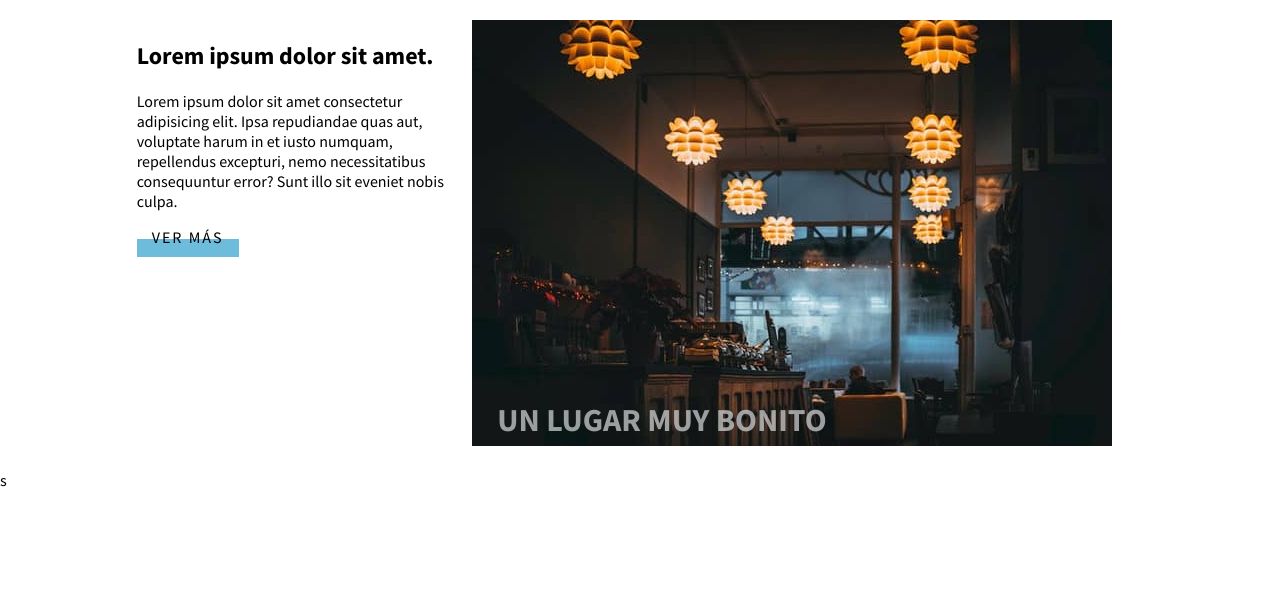
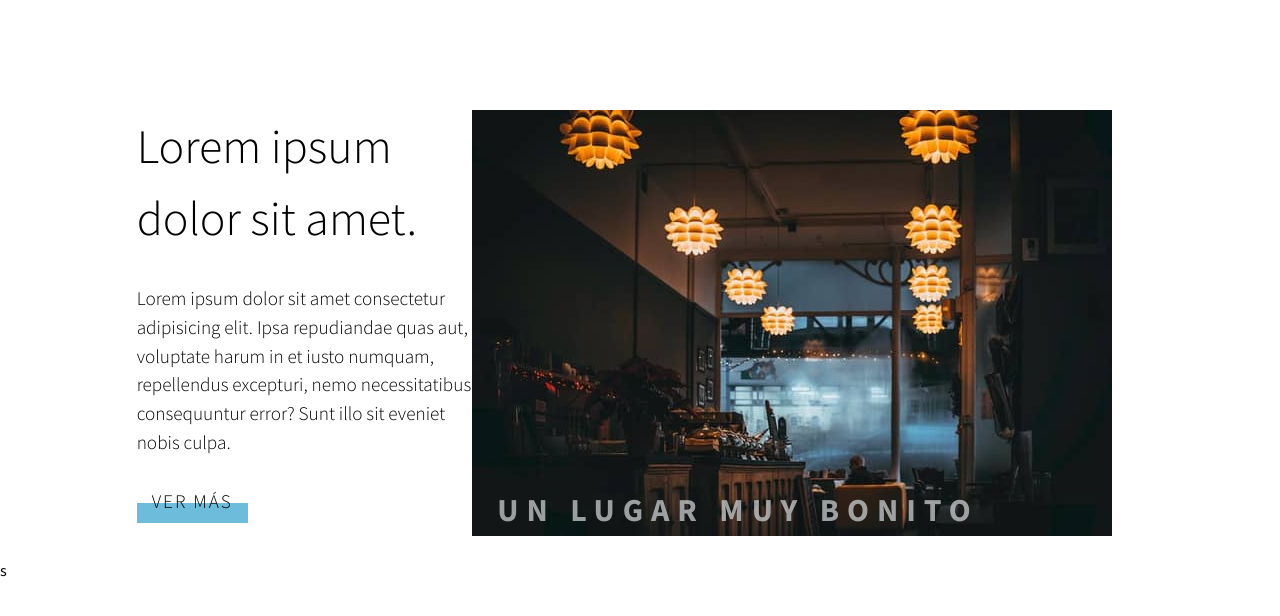
Before and after one commit to edex-13/edex-restaurant, a website built with webpack: page public/index.html in a window 1280 px wide. Built offline with nearby package versions, Linux system fonts and the light colour scheme.

Commit message:
implementacion de las fonts

```diff
--- a/public/index.html
+++ b/public/index.html
@@ -12,7 +12,7 @@
             <div class="grid">
                <div class="container">
                   <div class="grid-main-area">
-                     <div class="main-text">
+                     <div class="text">
                         <h1>Lorem ipsum dolor sit amet.</h1>
                         <p>
                            Lorem ipsum dolor sit amet consectetur adipisicing elit. Ipsa repudiandae quas aut, voluptate harum in et iusto numquam, repellendus excepturi, nemo
--- a/src/styles/sass/app.scss
+++ b/src/styles/sass/app.scss
@@ -1,7 +1,7 @@
 @import url('https://fonts.googleapis.com/css2?family=Source+Sans+Pro:wght@300;400;700&display=swap');
 @import './modules/_variables';
 @import './modules/_mixins';
-body {
+* {
    font-family: 'Source Sans Pro', sans-serif;
    margin: 0;
    padding: 0;
@@ -21,6 +21,7 @@ figure {
       text-transform: uppercase;
       font-size: 2em;
       position: absolute;
+      letter-spacing: 8px;
       width: auto;
       bottom: 0px;
       left: 10px;
@@ -37,14 +38,26 @@ figure {
    padding: $big-padding;
 }
 .grid-main-area {
+   margin-top: $big-margin-top;
    display: grid;
    grid-template-columns: repeat(9, 1fr);
    grid-template-areas:
       'title title title title title title title title title'
       'image image image image image image image image image';
-}
-.main-text {
-   grid-area: title;
+   .text {
+      font-weight: 200;
+      grid-area: title;
+      font-size: 1.2em;
+      line-height: 1.5em;
+      h1 {
+         font-weight: inherit;
+         font-size: $big;
+         line-height: 1.5em;
+      }
+      p {
+         margin: $default-margin-top 0px;
+      }
+   }
 }
 .main-image {
    grid-area: image;
```
